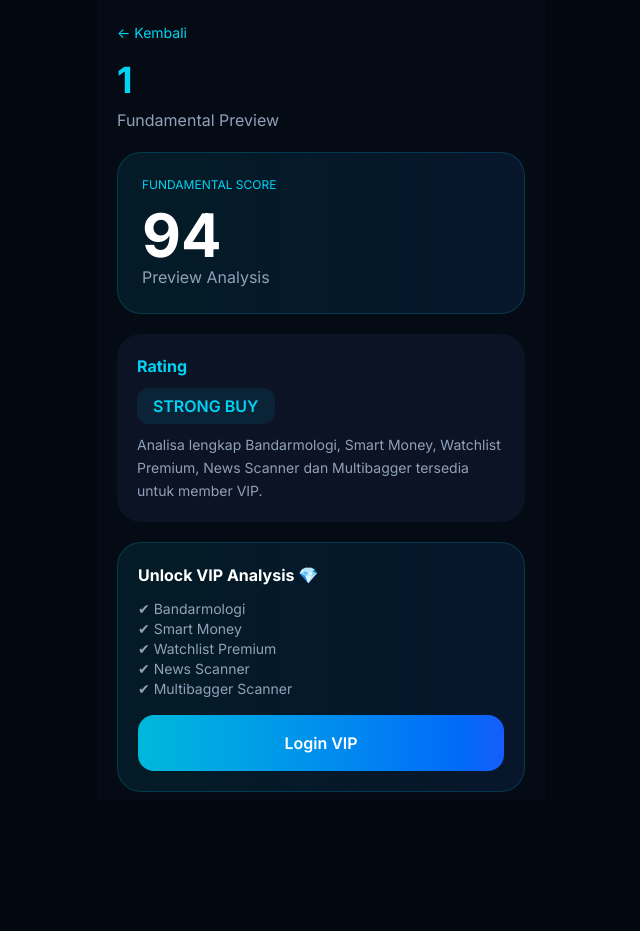
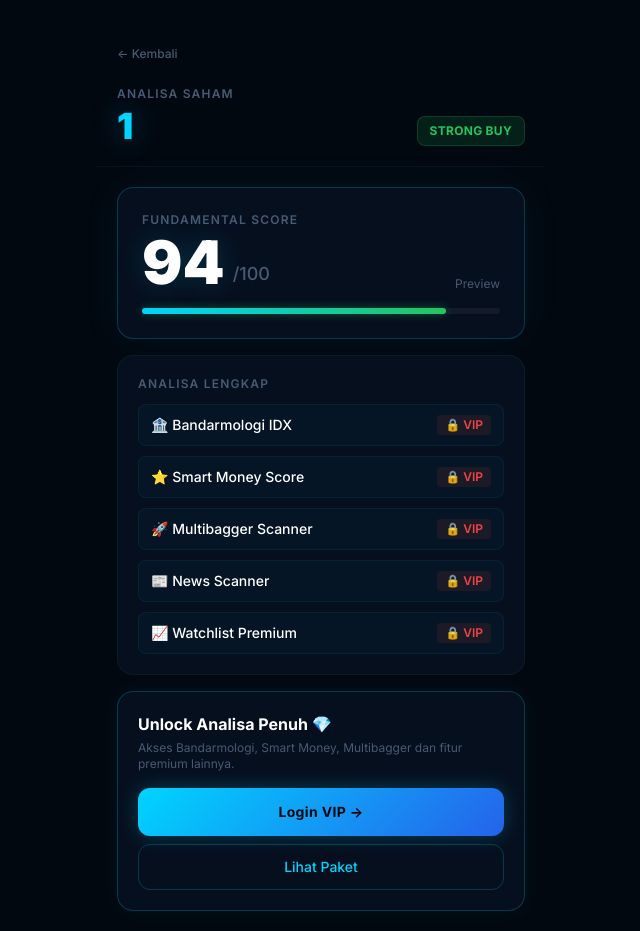
Before and after one commit to pediaboy/analisis, a Next.js app: page /analisa/1 in a window 1280 px wide. Shown: the whole page, without its empty margins (319-959 px from the left). Before the commit the page ends 800 px from the top, so only its background shows below. Built offline with nearby package versions, Linux system fonts and the light colour scheme.

Commit message:
redesign: update app/analisa/[kode]/page.tsx

```diff
--- a/app/analisa/[kode]/page.tsx
+++ b/app/analisa/[kode]/page.tsx
@@ -6,120 +6,164 @@ export default async function AnalisaPage({
   const { kode } = await params;
 
   const score =
-    kode
-      .split("")
-      .reduce(
-        (a, b) => a + b.charCodeAt(0),
-        0
-      ) % 25 + 70;
+    kode.split("").reduce((a, b) => a + b.charCodeAt(0), 0) % 25 + 70;
 
   let rating = "BUY";
+  let ratingColor = "#00d4ff";
+  if (score >= 90) { rating = "STRONG BUY"; ratingColor = "#22c55e"; }
+  else if (score >= 80) { rating = "BUY"; ratingColor = "#00d4ff"; }
+  else if (score >= 70) { rating = "HOLD"; ratingColor = "#f59e0b"; }
+  else { rating = "RISKY"; ratingColor = "#ef4444"; }
 
-  if (score >= 90) rating = "STRONG BUY";
-  else if (score >= 80) rating = "BUY";
-  else if (score >= 70) rating = "HOLD";
-  else rating = "RISKY";
+  const scorePercent = ((score - 60) / 40) * 100;
 
   return (
-    <main className="min-h-screen max-w-md mx-auto bg-[#050B14] text-white">
-
-      <div className="p-5">
-
-        <a
-          href="/"
-          className="text-cyan-400 text-sm"
-        >
+    <main
+      className="min-h-screen text-white max-w-md mx-auto"
+      style={{ background: "var(--bg-base)" }}
+    >
+      {/* TOP */}
+      <div className="px-5 pt-10 pb-5" style={{ borderBottom: "1px solid var(--border-subtle)" }}>
+        <a href="/" className="inline-flex items-center gap-1.5 text-xs font-medium mb-6 transition-opacity hover:opacity-70" style={{ color: "var(--text-muted)" }}>
           ← Kembali
         </a>
-
-        <h1 className="text-4xl font-bold text-cyan-400 mt-4">
-          {kode.toUpperCase()}
-        </h1>
-
-        <p className="text-slate-400 mt-2">
-          Fundamental Preview
-        </p>
-
+        <div className="flex items-end justify-between">
+          <div>
+            <p className="text-xs font-semibold tracking-widest uppercase mb-1" style={{ color: "var(--text-muted)" }}>
+              Analisa Saham
+            </p>
+            <h1
+              className="text-4xl font-black tracking-tight"
+              style={{ color: "var(--neon-cyan)", textShadow: "0 0 28px rgba(0,212,255,0.4)" }}
+            >
+              {kode.toUpperCase()}
+            </h1>
+          </div>
+          <span
+            className="text-xs font-bold px-3 py-1.5 rounded-lg tracking-wide"
+            style={{
+              background: `rgba(${ratingColor === "#22c55e" ? "34,197,94" : ratingColor === "#00d4ff" ? "0,212,255" : ratingColor === "#f59e0b" ? "245,158,11" : "239,68,68"},0.12)`,
+              color: ratingColor,
+              border: `1px solid ${ratingColor}33`,
+            }}
+          >
+            {rating}
+          </span>
+        </div>
       </div>
 
-      <div className="px-5">
-
-        <div className="rounded-3xl p-6 bg-gradient-to-r from-cyan-500/10 to-blue-500/10 border border-cyan-500/20">
-
-          <div className="text-xs text-cyan-400">
-            FUNDAMENTAL SCORE
+      <div className="px-5 py-5 space-y-4">
+        {/* SCORE CARD */}
+        <div
+          className="rounded-2xl p-6"
+          style={{
+            background: "var(--bg-card)",
+            border: "1px solid var(--border-active)",
+            boxShadow: "0 0 40px rgba(0,212,255,0.06)",
+          }}
+        >
+          <div className="flex items-end justify-between mb-4">
+            <div>
+              <p className="text-xs font-semibold tracking-widest uppercase mb-1" style={{ color: "var(--text-muted)" }}>
+                Fundamental Score
+              </p>
+              <div className="flex items-end gap-2">
+                <span
+                  className="text-6xl font-black leading-none"
+                  style={{ color: "white", textShadow: "0 0 30px rgba(0,212,255,0.2)" }}
+                >
+                  {score}
+                </span>
+                <span className="text-lg font-medium mb-1" style={{ color: "var(--text-muted)" }}>/100</span>
+              </div>
+            </div>
+            <div className="text-right">
+              <p className="text-xs" style={{ color: "var(--text-muted)" }}>Preview</p>
+            </div>
           </div>
 
-          <div className="text-6xl font-bold mt-3">
-            {score}
+          {/* Progress bar */}
+          <div className="h-1.5 rounded-full" style={{ background: "rgba(255,255,255,0.05)" }}>
+            <div
+              className="h-full rounded-full transition-all duration-700"
+              style={{
+                width: `${scorePercent}%`,
+                background: `linear-gradient(90deg, var(--neon-cyan), ${ratingColor})`,
+                boxShadow: `0 0 8px ${ratingColor}66`,
+              }}
+            />
           </div>
-
-          <div className="text-slate-400">
-            Preview Analysis
-          </div>
-
         </div>
 
-      </div>
-
-      <div className="px-5 mt-5">
-
-        <div className="bg-[#0B1324] rounded-3xl p-5">
-
-          <h2 className="font-bold text-cyan-400">
-            Rating
-          </h2>
-
-          <div className="mt-4">
-
-            <span className="px-4 py-2 rounded-xl bg-cyan-500/10 text-cyan-400 font-semibold">
-              {rating}
-            </span>
-
+        {/* VIP LOCK */}
+        <div
+          className="rounded-2xl p-5"
+          style={{
+            background: "var(--bg-card)",
+            border: "1px solid var(--border-subtle)",
+          }}
+        >
+          <p className="text-xs font-semibold tracking-widest uppercase mb-3" style={{ color: "var(--text-muted)" }}>
+            Analisa Lengkap
+          </p>
+          <div className="space-y-2.5">
+            {[
+              "🏦 Bandarmologi IDX",
+              "⭐ Smart Money Score",
+              "🚀 Multibagger Scanner",
+              "📰 News Scanner",
+              "📈 Watchlist Premium",
+            ].map((item) => (
+              <div
+                key={item}
+                className="flex items-center justify-between text-sm py-2.5 px-3 rounded-lg"
+                style={{ background: "rgba(0,212,255,0.03)", border: "1px solid var(--border-subtle)" }}
+              >
+                <span className="text-white font-medium">{item}</span>
+                <span
+                  className="text-xs font-semibold px-2 py-0.5 rounded"
+                  style={{ background: "rgba(239,68,68,0.1)", color: "#ef4444" }}
+                >
+                  🔒 VIP
+                </span>
+              </div>
+            ))}
           </div>
-
-          <p className="text-sm text-slate-400 mt-4 leading-relaxed">
-            Analisa lengkap Bandarmologi,
-            Smart Money, Watchlist Premium,
-            News Scanner dan Multibagger
-            tersedia untuk member VIP.
-          </p>
-
         </div>
 
-      </div>
-
-      <div className="px-5 mt-5 mb-10">
-
-        <div className="rounded-3xl p-5 bg-gradient-to-r from-cyan-500/10 to-blue-500/10 border border-cyan-500/20">
-
-          <h2 className="font-bold">
-            Unlock VIP Analysis 💎
-          </h2>
-
-          <p className="text-sm text-slate-400 mt-3">
-            ✔ Bandarmologi
-            <br />
-            ✔ Smart Money
-            <br />
-            ✔ Watchlist Premium
-            <br />
-            ✔ News Scanner
-            <br />
-            ✔ Multibagger Scanner
+        {/* CTA */}
+        <div
+          className="rounded-2xl p-5"
+          style={{
+            background: "var(--bg-card)",
+            border: "1px solid var(--border-active)",
+            boxShadow: "0 0 24px rgba(0,212,255,0.05)",
+          }}
+        >
+          <p className="font-bold text-white mb-1">Unlock Analisa Penuh 💎</p>
+          <p className="text-xs mb-4" style={{ color: "var(--text-muted)" }}>
+            Akses Bandarmologi, Smart Money, Multibagger dan fitur premium lainnya.
           </p>
-
           <a
             href="/vip"
-            className="block text-center mt-4 py-4 rounded-2xl bg-gradient-to-r from-cyan-500 to-blue-600 font-semibold"
+            className="block text-center py-3.5 rounded-xl font-bold text-sm tracking-wide"
+            style={{
+              background: "linear-gradient(135deg, #00d4ff 0%, #2563eb 100%)",
+              color: "#020810",
+              boxShadow: "0 0 20px rgba(0,212,255,0.25)",
+            }}
           >
-            Login VIP
+            Login VIP →
           </a>
-
+          <a
+            href="/paket"
+            className="block text-center py-3 mt-2 rounded-xl font-medium text-sm"
+            style={{ color: "var(--neon-cyan)", border: "1px solid var(--border-active)" }}
+          >
+            Lihat Paket
+          </a>
         </div>
-
       </div>
-
     </main>
   );
 }
```
